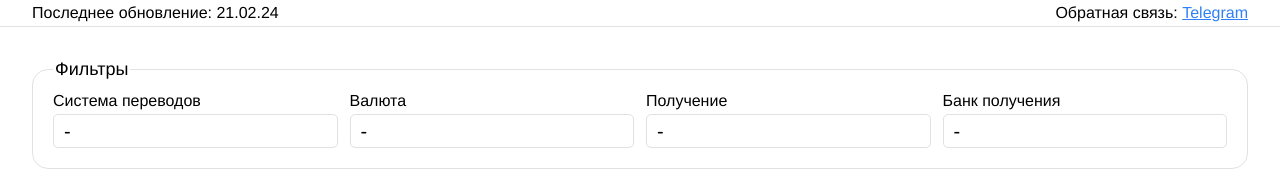
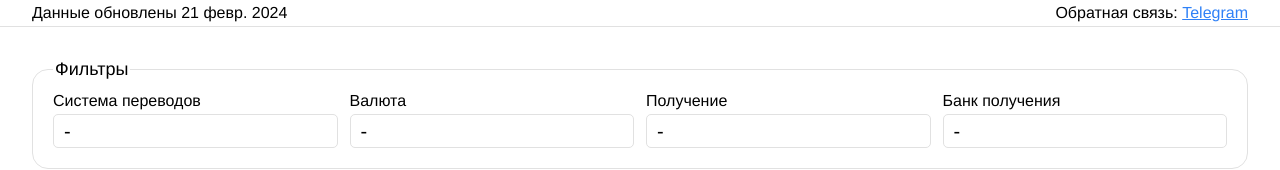
Before and after one commit to VChet/ge-transfers, a Vue app: page / in a window 1280 px wide. Shown: the top 170 px of the page. Built offline with nearby package versions, Linux system fonts and the light colour scheme.

Commit message:
fix(header): update date format

```diff
--- a/src/components/MainHeader.vue
+++ b/src/components/MainHeader.vue
@@ -1,7 +1,8 @@
 <template>
   <header class="main-header">
     <span>
-      Последнее обновление: {{ transfersUpdate }}
+      Данные обновлены
+      <time :datetime="transfersUpdate.toISOString()">{{ transfersUpdate.format("DD MMM YYYY") }}</time>
     </span>
     <span>
       Обратная связь:
@@ -12,7 +13,7 @@
 <script setup lang="ts">
 import dayjs from "dayjs";
 
-const transfersUpdate = dayjs(import.meta.env.VITE_TRANSFERS_UPDATE).format("DD.MM.YY");
+const transfersUpdate = dayjs(import.meta.env.VITE_TRANSFERS_UPDATE);
 </script>
 <style lang="scss">
 .main-header {
@@ -20,5 +21,8 @@ const transfersUpdate = dayjs(import.meta.env.VITE_TRANSFERS_UPDATE).format("DD.
   justify-content: space-between;
   padding: 0.25rem 2rem;
   border-bottom: 1px solid var(--color-border);
+  time {
+    white-space: nowrap;
+  }
 }
 </style>
--- a/src/main.ts
+++ b/src/main.ts
@@ -1,5 +1,9 @@
 import { createApp } from "vue";
+import dayjs from "dayjs";
 import "./assets/global.scss";
+import "dayjs/locale/ru";
 import App from "./App.vue";
 
+dayjs.locale("ru");
+
 createApp(App).mount("#app");
```
